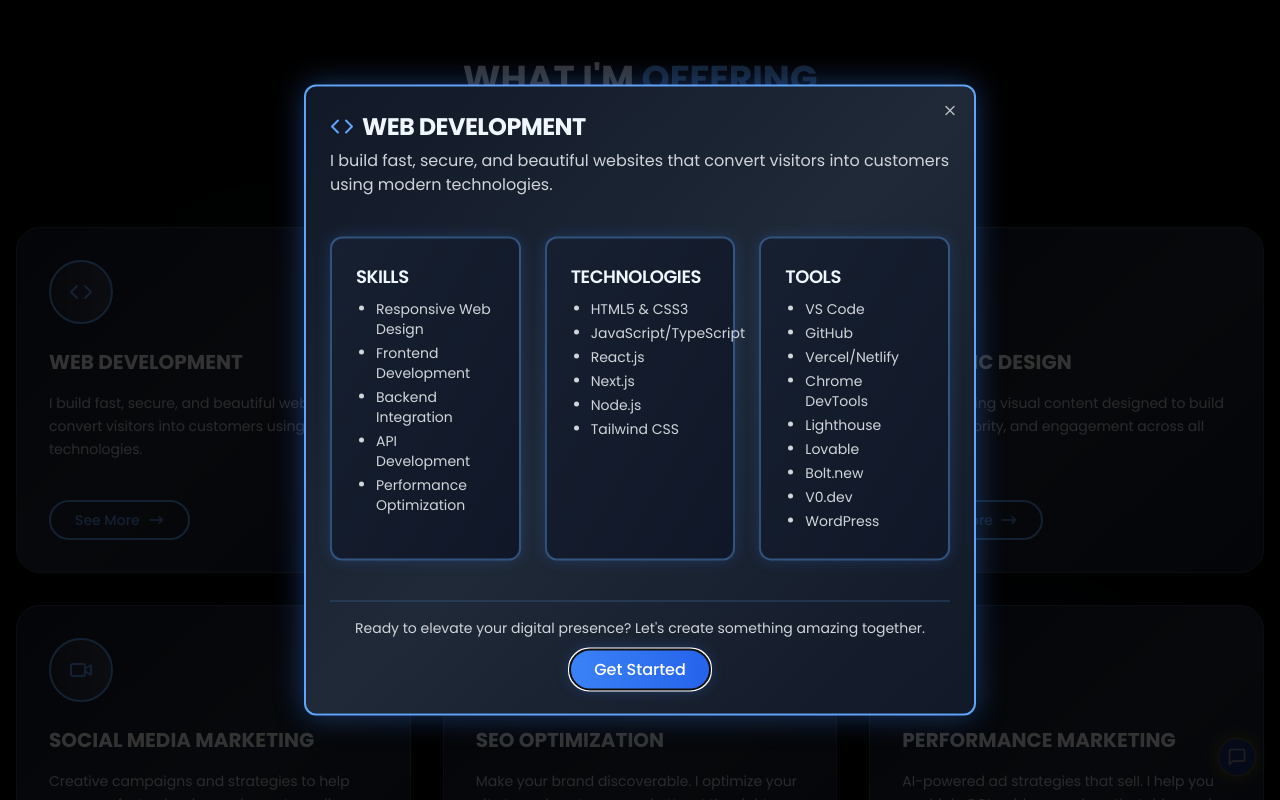
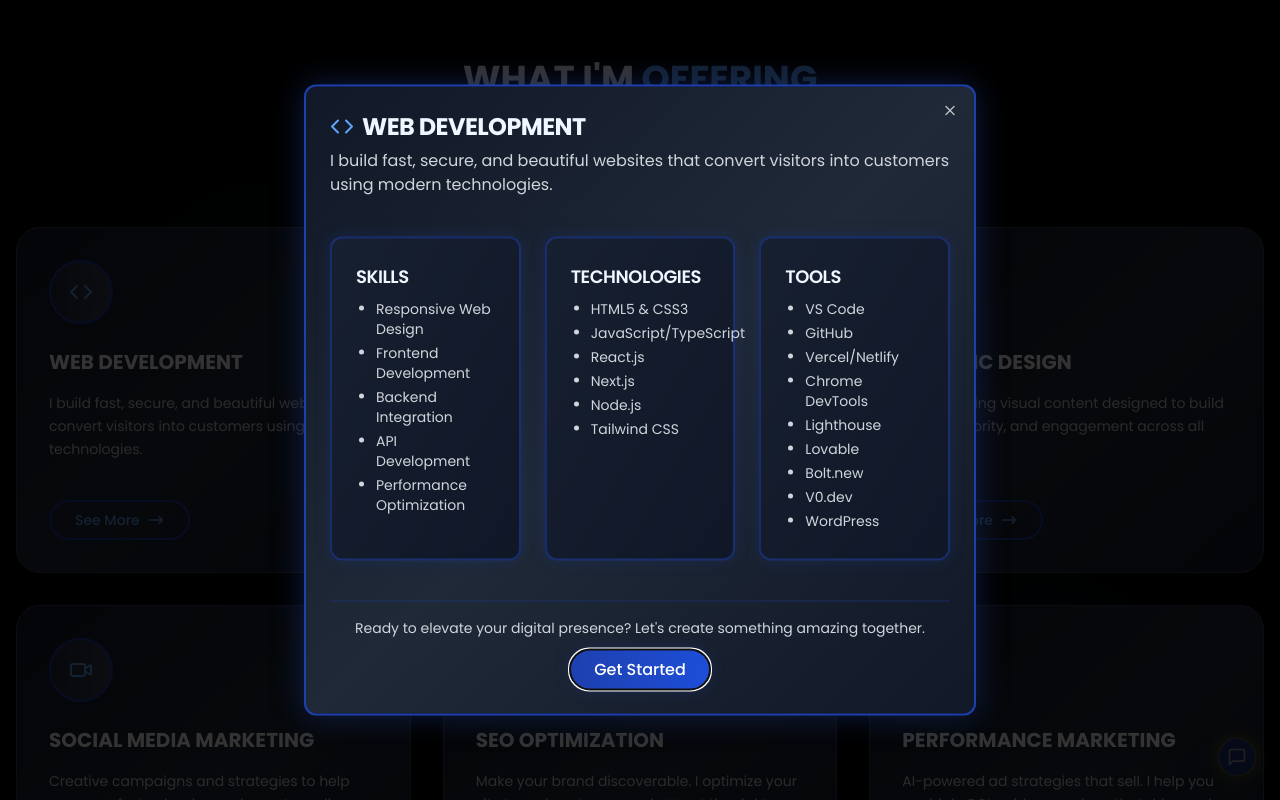
Before and after one commit to hansana128/glow-brand-architect, a React (Vite) app: page / in a window 1280 px wide. Both pictures are taken after a click on the element 213 px from the left and 1517 px from the top of the page. Shown: the part 1117-1917 px from the top of the page. Built offline with nearby package versions, Linux system fonts and the light colour scheme.

Commit message:
Change glow effect to deep blue
Update the glow effect on the "What I'm Offering" section's cards to match the site's deep blue color scheme.

```diff
--- a/src/components/Services.tsx
+++ b/src/components/Services.tsx
@@ -22,12 +22,12 @@ const ServiceCard = ({ icon, title, description, skills, technologies, tools, co
     <Dialog>
       <DialogTrigger asChild>
         <div className="modern-service-card group cursor-pointer">
-          <div className="relative bg-gradient-to-br from-gray-900 via-gray-800 to-gray-900 border border-gray-700 rounded-3xl p-8 flex flex-col items-start text-left h-full transition-all duration-300 hover:border-blue-400 hover:shadow-[0_0_30px_rgba(59,130,246,0.3)] overflow-hidden">
+          <div className="relative bg-gradient-to-br from-gray-900 via-gray-800 to-gray-900 border border-gray-700 rounded-3xl p-8 flex flex-col items-start text-left h-full transition-all duration-300 hover:border-blue-800 hover:shadow-[0_0_30px_rgba(30,58,138,0.4)] overflow-hidden">
             {/* Background glow effect */}
-            <div className="absolute inset-0 bg-gradient-to-br from-blue-500/5 to-blue-600/5 opacity-0 group-hover:opacity-100 transition-opacity duration-300 rounded-3xl"></div>
+            <div className="absolute inset-0 bg-gradient-to-br from-blue-900/10 to-blue-800/10 opacity-0 group-hover:opacity-100 transition-opacity duration-300 rounded-3xl"></div>
 
             {/* Icon container */}
-            <div className="relative z-10 mb-6 rounded-full bg-gradient-to-r from-gray-800 to-gray-700 border-2 border-blue-400 p-4 w-16 h-16 flex items-center justify-center transition-all duration-500 group-hover:scale-110 group-hover:border-blue-300 group-hover:shadow-[0_0_20px_rgba(59,130,246,0.4)]">
+            <div className="relative z-10 mb-6 rounded-full bg-gradient-to-r from-gray-800 to-gray-700 border-2 border-blue-800 p-4 w-16 h-16 flex items-center justify-center transition-all duration-500 group-hover:scale-110 group-hover:border-blue-700 group-hover:shadow-[0_0_20px_rgba(30,58,138,0.5)]">
               <div className="text-blue-400 text-2xl group-hover:text-blue-300 transition-colors duration-300">{icon}</div>
             </div>
 
@@ -38,7 +38,7 @@ const ServiceCard = ({ icon, title, description, skills, technologies, tools, co
 
               {/* See More Button */}
               <div className="mt-auto pt-4">
-                <div className="inline-flex items-center justify-center gap-2 border-2 border-blue-400 text-blue-400 px-6 py-2 rounded-full hover:bg-blue-400/10 transition-all duration-300 group-hover:border-blue-300 group-hover:text-blue-300 group-hover:shadow-[0_0_15px_rgba(59,130,246,0.3)]">
+                <div className="inline-flex items-center justify-center gap-2 border-2 border-blue-800 text-blue-400 px-6 py-2 rounded-full hover:bg-blue-900/20 transition-all duration-300 group-hover:border-blue-700 group-hover:text-blue-300 group-hover:shadow-[0_0_15px_rgba(30,58,138,0.4)]">
                   <span className="text-sm font-medium">See More</span>
                   <svg width="16" height="8" viewBox="0 0 18 10" fill="none" xmlns="http://www.w3.org/2000/svg">
                     <path d="M13 1L17 5M17 5L13 9M17 5H1" stroke="currentColor" strokeWidth="2" strokeLinecap="round" strokeLinejoin="round" />
@@ -50,7 +50,7 @@ const ServiceCard = ({ icon, title, description, skills, technologies, tools, co
         </div>
       </DialogTrigger>
 
-      <DialogContent className="sm:max-w-2xl bg-gradient-to-br from-gray-900 via-gray-800 to-gray-900 text-white border-2 border-blue-400 shadow-[0_0_30px_rgba(59,130,246,0.4)]">
+      <DialogContent className="sm:max-w-2xl bg-gradient-to-br from-gray-900 via-gray-800 to-gray-900 text-white border-2 border-blue-800 shadow-[0_0_30px_rgba(30,58,138,0.5)]">
         <DialogHeader>
           <DialogTitle className="flex items-center gap-2 text-2xl font-bold">
             <span className="text-blue-400">{icon}</span>
@@ -61,7 +61,7 @@ const ServiceCard = ({ icon, title, description, skills, technologies, tools, co
 
         <div className="grid grid-cols-1 md:grid-cols-3 gap-6 mt-6">
           {/* Skills */}
-          <Card className="bg-gradient-to-br from-gray-800/50 to-gray-900/50 border-2 border-blue-400/40 shadow-[0_0_15px_rgba(59,130,246,0.2)]">
+          <Card className="bg-gradient-to-br from-gray-800/50 to-gray-900/50 border-2 border-blue-800/50 shadow-[0_0_15px_rgba(30,58,138,0.3)]">
             <CardHeader className="pb-2">
               <CardTitle className="text-blue-50 text-lg">Skills</CardTitle>
             </CardHeader>
@@ -75,7 +75,7 @@ const ServiceCard = ({ icon, title, description, skills, technologies, tools, co
           </Card>
 
           {/* Technologies */}
-          <Card className="bg-gradient-to-br from-gray-800/50 to-gray-900/50 border-2 border-blue-400/40 shadow-[0_0_15px_rgba(59,130,246,0.2)]">
+          <Card className="bg-gradient-to-br from-gray-800/50 to-gray-900/50 border-2 border-blue-800/50 shadow-[0_0_15px_rgba(30,58,138,0.3)]">
             <CardHeader className="pb-2">
               <CardTitle className="text-blue-50 text-lg">Technologies</CardTitle>
             </CardHeader>
@@ -89,7 +89,7 @@ const ServiceCard = ({ icon, title, description, skills, technologies, tools, co
           </Card>
 
           {/* Tools */}
-          <Card className="bg-gradient-to-br from-gray-800/50 to-gray-900/50 border-2 border-blue-400/40 shadow-[0_0_15px_rgba(59,130,246,0.2)]">
+          <Card className="bg-gradient-to-br from-gray-800/50 to-gray-900/50 border-2 border-blue-800/50 shadow-[0_0_15px_rgba(30,58,138,0.3)]">
             <CardHeader className="pb-2">
               <CardTitle className="text-blue-50 text-lg">Tools</CardTitle>
             </CardHeader>
@@ -104,12 +104,12 @@ const ServiceCard = ({ icon, title, description, skills, technologies, tools, co
         </div>
 
         {/* Footer */}
-        <div className="mt-6 pt-4 border-t border-blue-400/30">
+        <div className="mt-6 pt-4 border-t border-blue-800/40">
           <p className="text-gray-300 text-sm text-center">
             Ready to elevate your digital presence? Let's create something amazing together.
           </p>
           <div className="flex justify-center mt-3">
-            <button className="bg-gradient-to-r from-blue-500 to-blue-600 text-white px-6 py-2 rounded-full font-medium hover:from-blue-400 hover:to-blue-500 transition-all duration-300 shadow-[0_0_15px_rgba(59,130,246,0.3)]">
+            <button className="bg-gradient-to-r from-blue-800 to-blue-700 text-white px-6 py-2 rounded-full font-medium hover:from-blue-700 hover:to-blue-600 transition-all duration-300 shadow-[0_0_15px_rgba(30,58,138,0.4)]">
               Get Started
             </button>
           </div>
```
